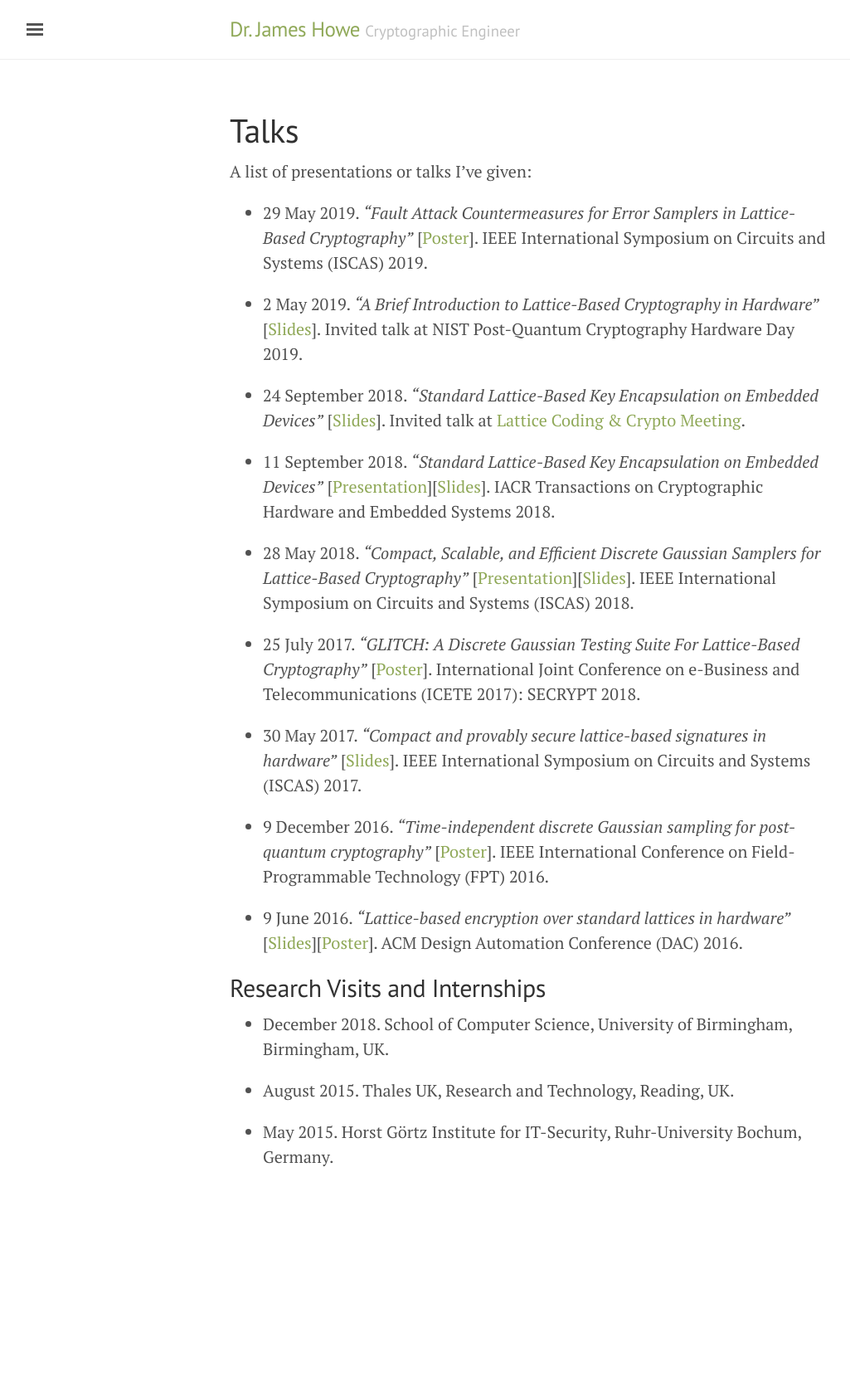
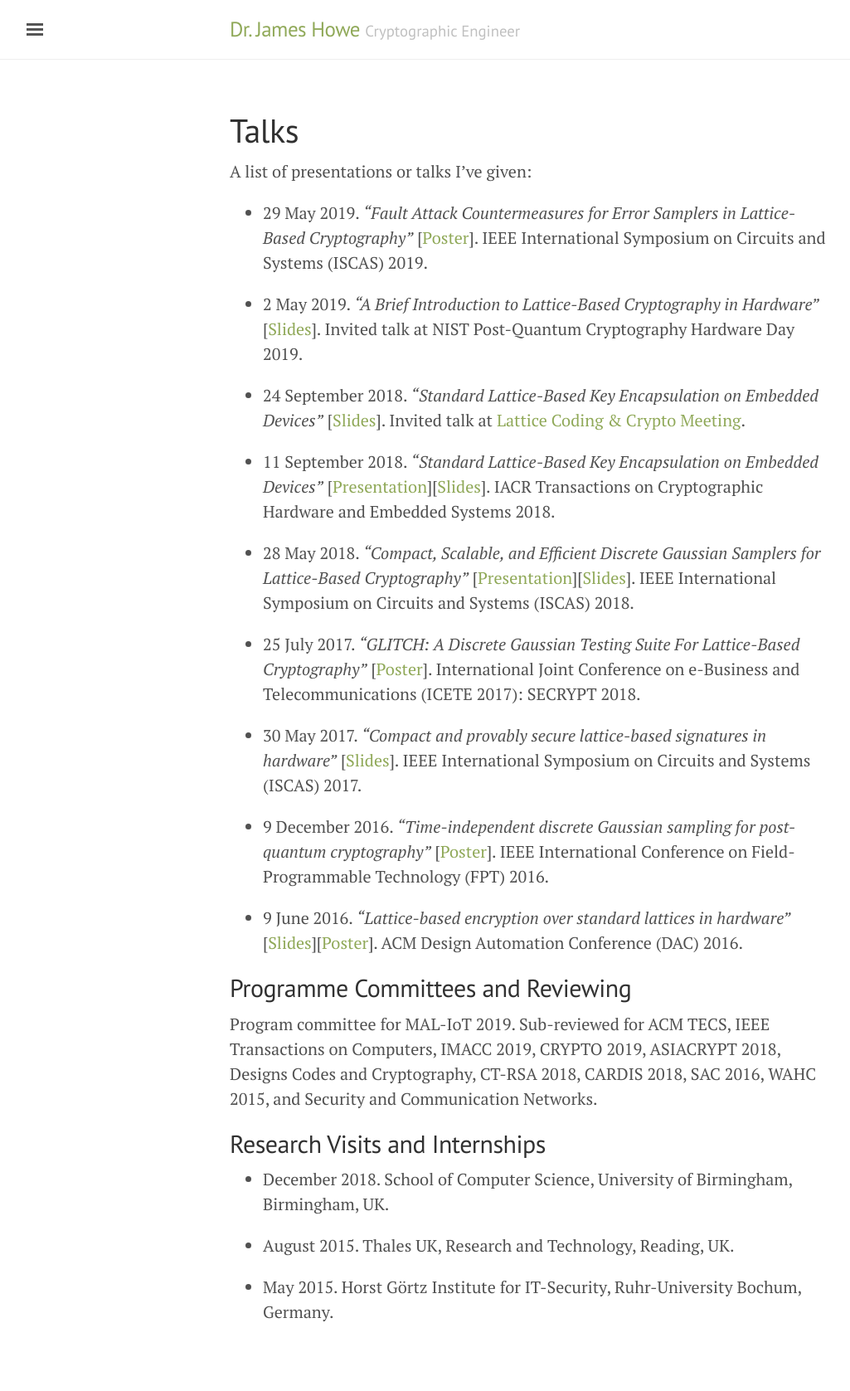
Before and after one commit to jameshoweee/jameshoweee.github.io, a Jekyll site: the page built from talks.md, in a window 1280 px wide. Shown: the whole page at 83% size, without its empty margins (3-1028 px from the left). Built offline with Jekyll 4.4.1, drawn with Linux system fonts in a browser that asks for light colours; before the commit the page ends 1490 px from its top, so only the background shows below that.

Commit message:
Update talks.md

```diff
--- a/talks.md
+++ b/talks.md
@@ -24,6 +24,9 @@ A list of presentations or talks I've given:
 
 *	9 June 2016. *"Lattice-based encryption over standard lattices in hardware"* [[Slides]()][[Poster](files/DAC_Poster.pdf)]. ACM Design Automation Conference (DAC) 2016.
 
+## Programme Committees and Reviewing
+
+Program committee for MAL-IoT 2019. Sub-reviewed for ACM TECS, IEEE Transactions on Computers, IMACC 2019, CRYPTO 2019, ASIACRYPT 2018, Designs Codes and Cryptography, CT-RSA 2018, CARDIS 2018, SAC 2016, WAHC 2015, and Security and Communication Networks.
 
 ## Research Visits and Internships
 
```
